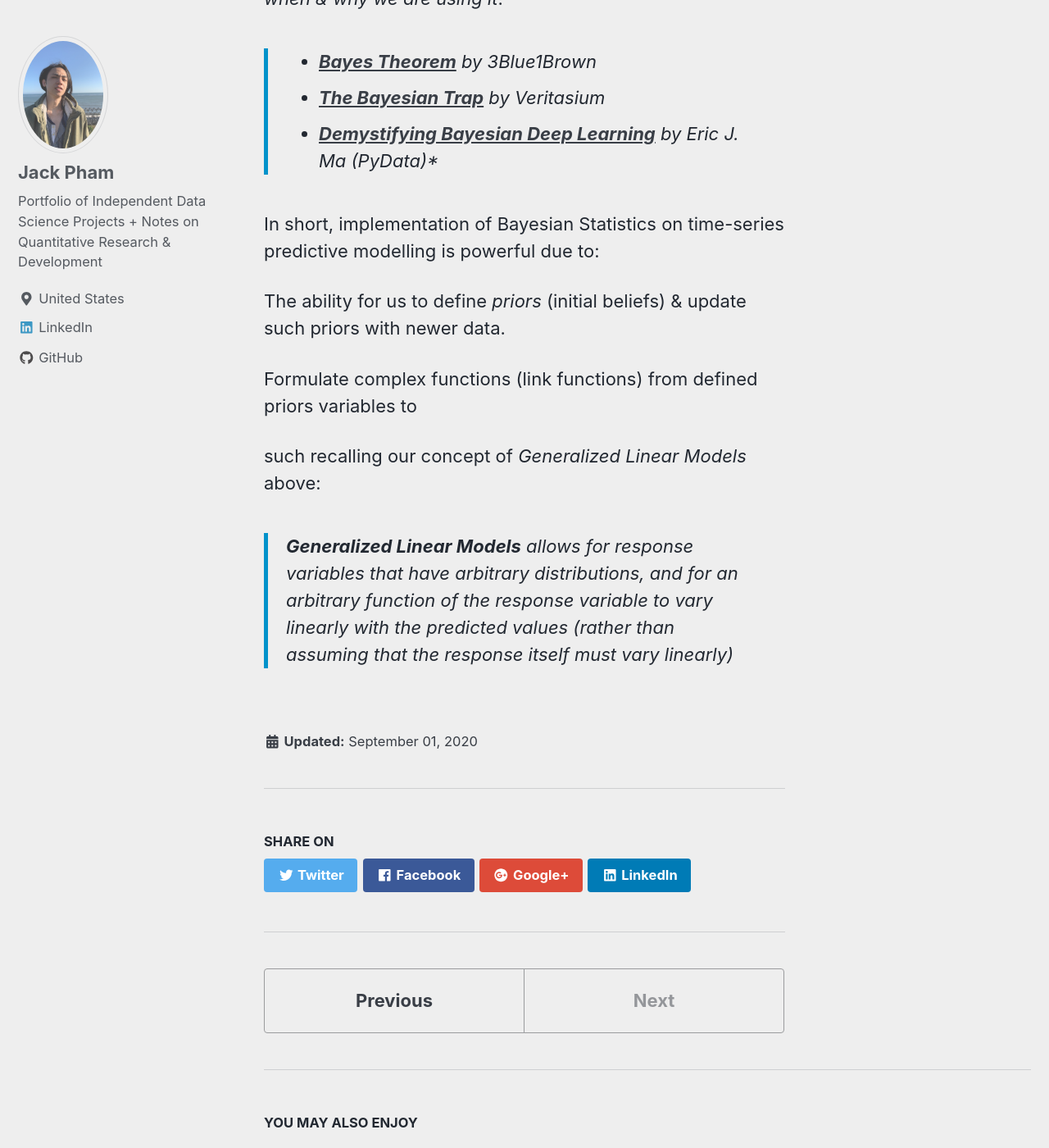
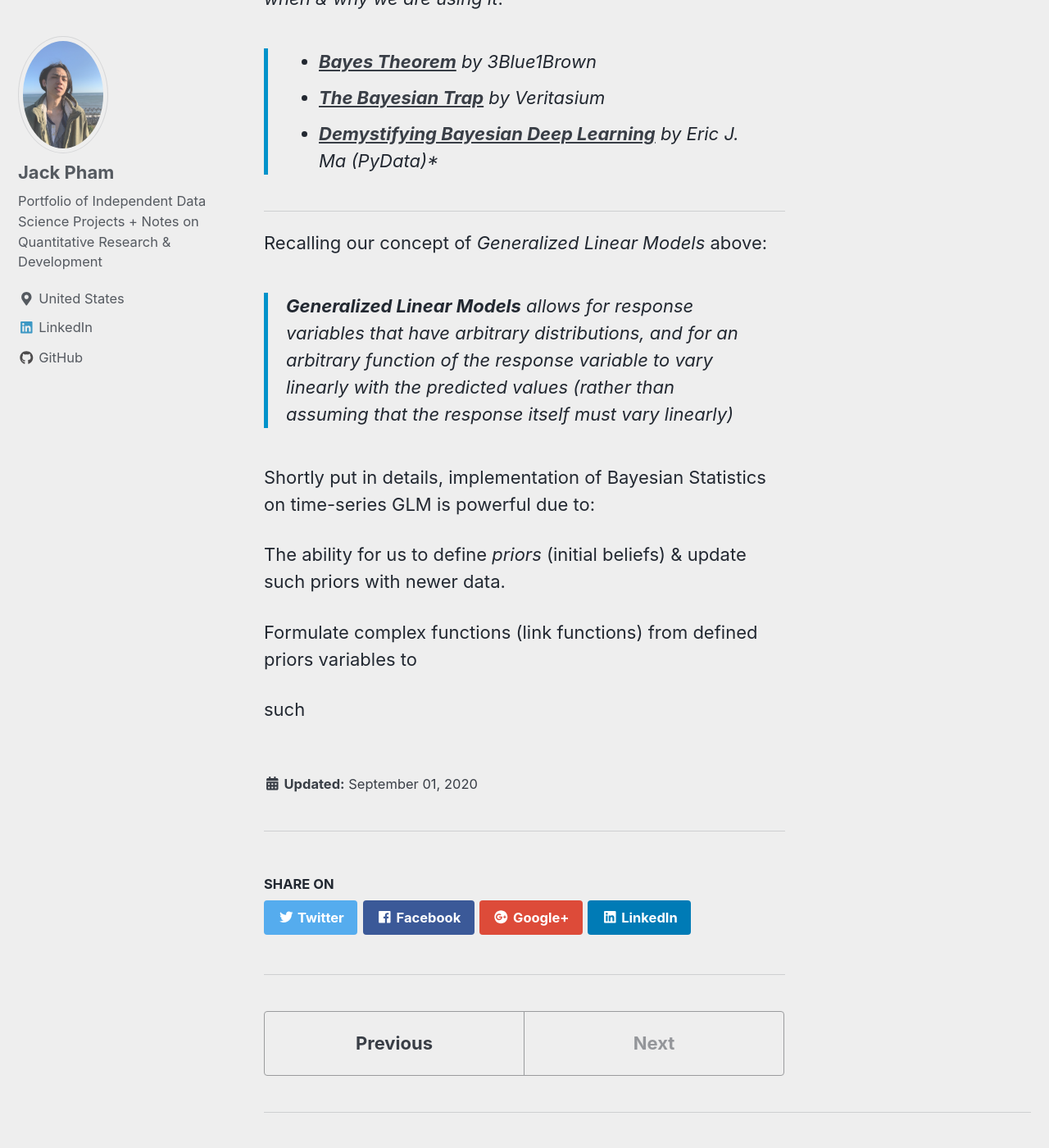
Before and after one commit to jp-quant/jp-quant.github.io, a Jekyll site: the page built from _posts/2020-09-01-fbprophet_bayesian_glm.md, in a window 1280 px wide and 1400 px high, scrolled down 4301 px. Shown: the whole window at 82% size. Built offline with Jekyll 4.4.1, drawn with Linux system fonts in a browser that asks for light colours; nearby versions of some CDN libraries.

Commit message:
_posts/2020-09-01-fbprophet_bayesian_glm.md updated from https://stackedit.io/

```diff
--- a/_posts/2020-09-01-fbprophet_bayesian_glm.md
+++ b/_posts/2020-09-01-fbprophet_bayesian_glm.md
@@ -72,19 +72,23 @@ Though I can spend time writing in details on the applications of such simple, y
 > - [**The Bayesian Trap**](https://www.youtube.com/watch?v=R13BD8qKeTg&ab_channel=Veritasium) *by Veritasium*
 > - [**Demystifying Bayesian Deep Learning**](https://www.youtube.com/watch?v=s0S6HFdPtlA&t=906s&ab_channel=PyData) by Eric J. Ma (PyData)*
 
-In short, implementation of Bayesian Statistics on time-series predictive modelling is powerful due to:
+---
+Recalling our concept of *Generalized Linear Models* above:
+> **Generalized Linear Models** allows for response variables that have arbitrary distributions, and for an arbitrary function of the response variable to vary linearly with the predicted values (rather than assuming that the response itself must vary linearly)
+
+Shortly put in details, implementation of Bayesian Statistics on time-series GLM is powerful due to:
 
 The ability for us to define *priors* (initial beliefs) & update such priors with newer data.
 
 Formulate complex functions (link functions) from defined priors variables to
 
- such recalling our concept of *Generalized Linear Models* above:
-> **Generalized Linear Models** allows for response variables that have arbitrary distributions, and for an arbitrary function of the response variable to vary linearly with the predicted values (rather than assuming that the response itself must vary linearly)
+ such
+
 
 
 
 
 <!--stackedit_data:
-eyJoaXN0b3J5IjpbMTIxMDU0MDU1NiwtMTY0MDU1NzgyNSwtOT
-k1MzU0NzQ4LC0xMTM1NzIwNTQwXX0=
+eyJoaXN0b3J5IjpbNDM2NTk4MTIzLC0xNjQwNTU3ODI1LC05OT
+UzNTQ3NDgsLTExMzU3MjA1NDBdfQ==
 -->
```
